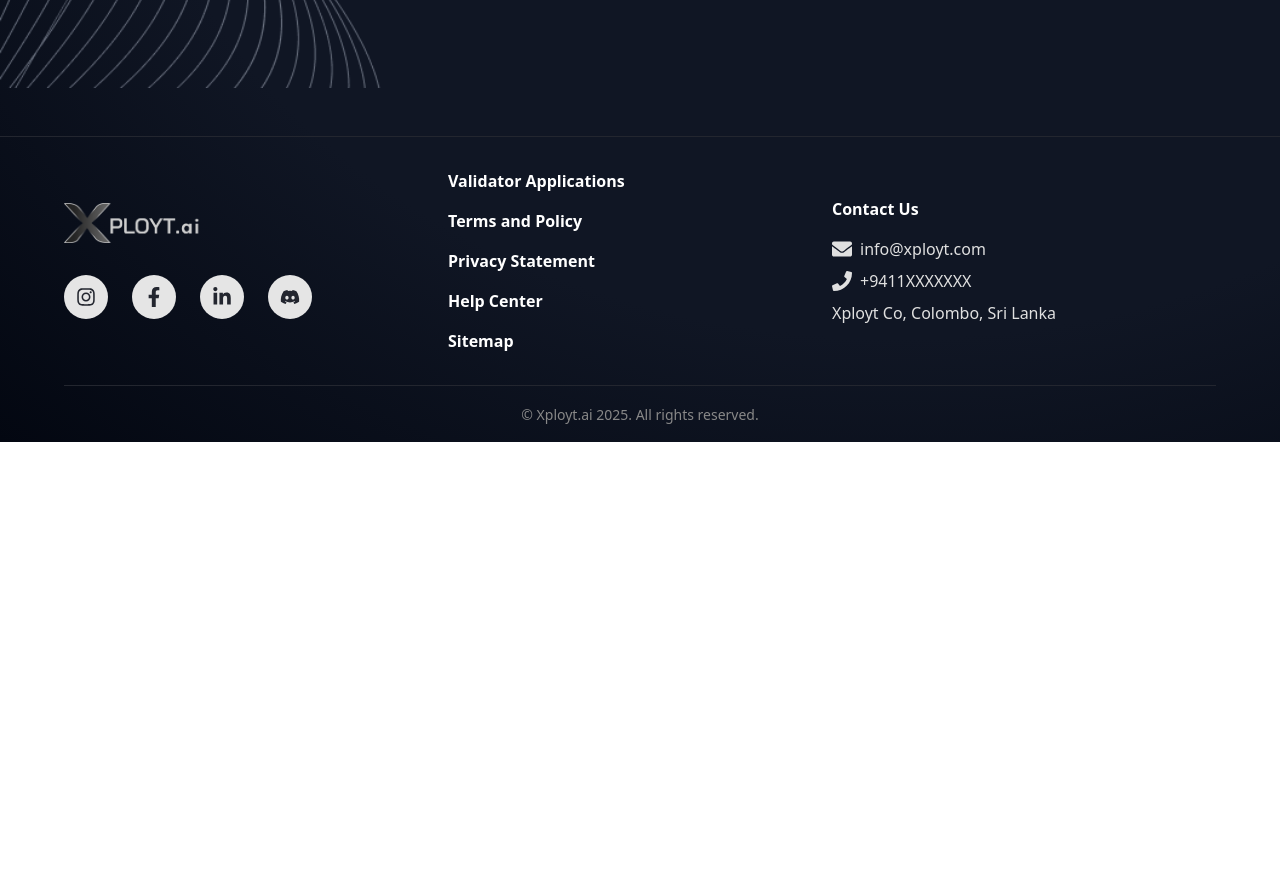
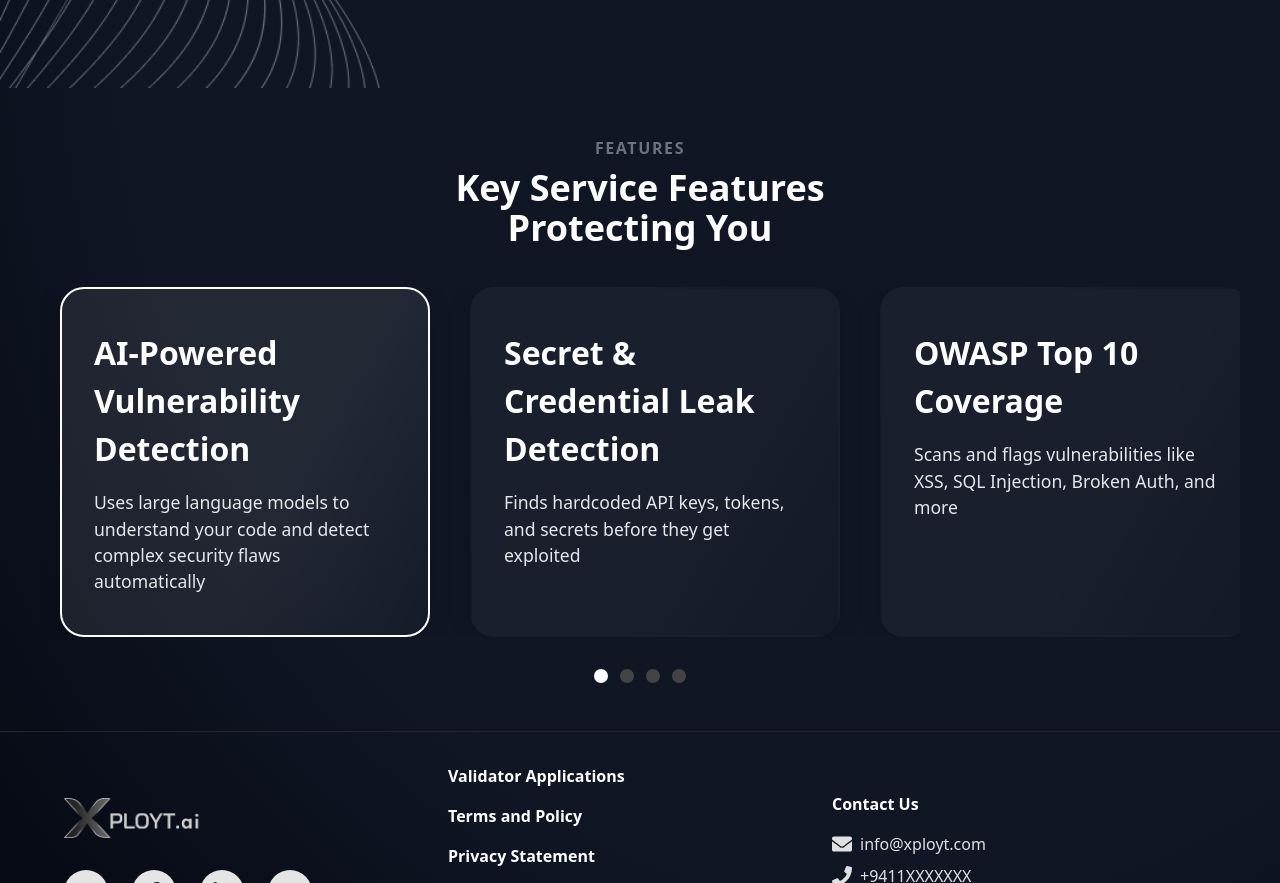
Before and after one commit to Xployt-ai/xployt-frontend, a React (Vite) app: page / in a window 1280 px wide. Shown: the part 700-1583 px from the top of the page. Before the commit the page ends 1142 px from the top, so only its background shows below. Built offline with nearby package versions, Linux system fonts and the light colour scheme.

Commit message:
feat: add features section to Home page with carousel functionality
- Introduced a new features section showcasing key service features.
- Implemented a carousel for feature cards with navigation dots.
- Enhanced styling for the features section in Home.css.

```diff
--- a/src/pages/Home.css
+++ b/src/pages/Home.css
@@ -114,3 +114,92 @@
   object-fit: contain;
   filter: drop-shadow(0 4px 24px rgba(0,0,0,0.5));
 }
+.features-section {
+  margin-top: 3rem;
+  display: flex;
+  flex-direction: column;
+  align-items: center;
+  justify-content: center;
+}
+.features-label {
+  color: #6b7280;
+  font-weight: 700;
+  letter-spacing: 0.1em;
+  text-align: center;
+  margin-bottom: 0.5rem;
+}
+.features-title {
+  color: #fff;
+  font-size: 2.25rem;
+  font-weight: 800;
+  text-align: center;
+  margin-bottom: 2.5rem;
+  line-height: 1.1;
+}
+.features-carousel-wrapper {
+  width: 100%;
+  max-width: 1200px;
+  overflow: hidden;
+  margin-bottom: 2rem;
+}
+.features-carousel {
+  display: flex;
+  transition: transform 0.5s cubic-bezier(.4,0,.2,1);
+}
+.feature-card {
+  min-width: 370px;
+  max-width: 420px;
+  margin: 0 1.25rem;
+  background: linear-gradient(120deg,rgba(255,255,255,0.04) 60%,rgba(255,255,255,0.01));
+  border-radius: 1.5rem;
+  padding: 2.5rem 2rem;
+  color: #fff;
+  box-shadow: 0 2px 24px 0 rgba(0,0,0,0.12);
+  border: 2px solid transparent;
+  transition: border 0.3s;
+  display: flex;
+  flex-direction: column;
+  justify-content: flex-start;
+}
+.feature-card.active {
+  border: 2px solid #fff;
+  background: linear-gradient(120deg,rgba(255,255,255,0.08) 60%,rgba(255,255,255,0.02));
+}
+.feature-card h3 {
+  font-size: 2rem;
+  font-weight: 700;
+  margin-bottom: 1rem;
+}
+.feature-card p {
+  font-size: 1.1rem;
+  color: #e5e7eb;
+}
+.features-dots {
+  display: flex;
+  gap: 0.75rem;
+  justify-content: center;
+  align-items: center;
+}
+.dot {
+  width: 14px;
+  height: 14px;
+  border-radius: 50%;
+  background: #444;
+  border: none;
+  cursor: pointer;
+  transition: background 0.2s;
+}
+.dot.active {
+  background: #fff;
+}
+@media (max-width: 900px) {
+  .feature-card {
+    min-width: 90vw;
+    max-width: 95vw;
+    margin: 0 0.5rem;
+    padding: 2rem 1rem;
+  }
+  .features-title {
+    font-size: 1.5rem;
+  }
+}
--- a/src/pages/Home.tsx
+++ b/src/pages/Home.tsx
@@ -1,11 +1,34 @@
 import { useNavigate } from "react-router-dom";
 import { Button } from "@/components/ui/Button.tsx";
 import "./Home.css";
+import { useState } from "react";
+
+const features = [
+  {
+    title: "AI-Powered Vulnerability Detection",
+    desc: "Uses large language models to understand your code and detect complex security flaws automatically"
+  },
+  {
+    title: "Secret & Credential Leak Detection",
+    desc: "Finds hardcoded API keys, tokens, and secrets before they get exploited"
+  },
+  {
+    title: "OWASP Top 10 Coverage",
+    desc: "Scans and flags vulnerabilities like XSS, SQL Injection, Broken Auth, and more"
+  },
+  {
+    title: "Dependency Vulnerability Detection",
+    desc: "Detects vulnerable packages and suggests secure alternatives"
+  }
+];
 
 const Home = () => {
     const navigate = useNavigate();
+    const [active, setActive] = useState(0);
 
     return (
+        <>
+        {/* ...existing hero section... */}
         <section className="home-hero">
             {/* Decorative lines bottom left */}
             <img
@@ -35,6 +58,32 @@ const Home = () => {
                 </div>
             </div>
         </section>
+        {/* Features Section */}
+        <section className="features-section">
+          <div className="features-label">FEATURES</div>
+          <h2 className="features-title">Key Service Features<br/>Protecting You</h2>
+          <div className="features-carousel-wrapper">
+            <div className="features-carousel" style={{ transform: `translateX(-${active * 100}%)` }}>
+              {features.map((f, i) => (
+                <div key={f.title} className={`feature-card${i === active ? " active" : ""}`}>
+                  <h3>{f.title}</h3>
+                  <p>{f.desc}</p>
+                </div>
+              ))}
+            </div>
+          </div>
+          <div className="features-dots">
+            {features.map((_, i) => (
+              <button
+                key={i}
+                className={`dot${i === active ? " active" : ""}`}
+                onClick={() => setActive(i)}
+                aria-label={`Go to feature ${i + 1}`}
+              />
+            ))}
+          </div>
+        </section>
+        </>
     );
 }
 
```
